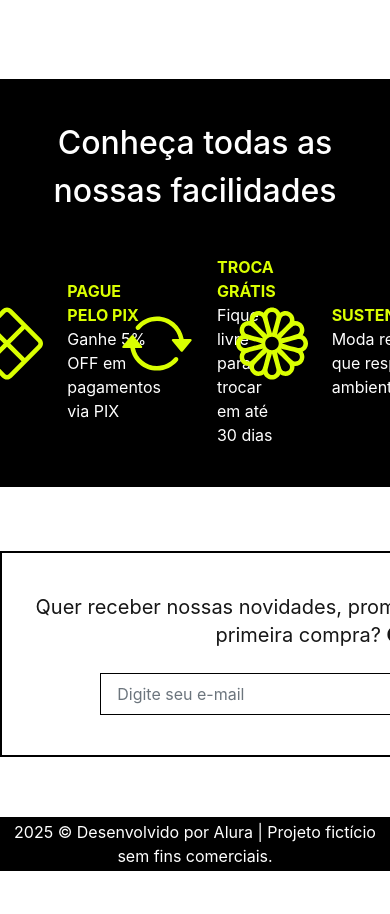
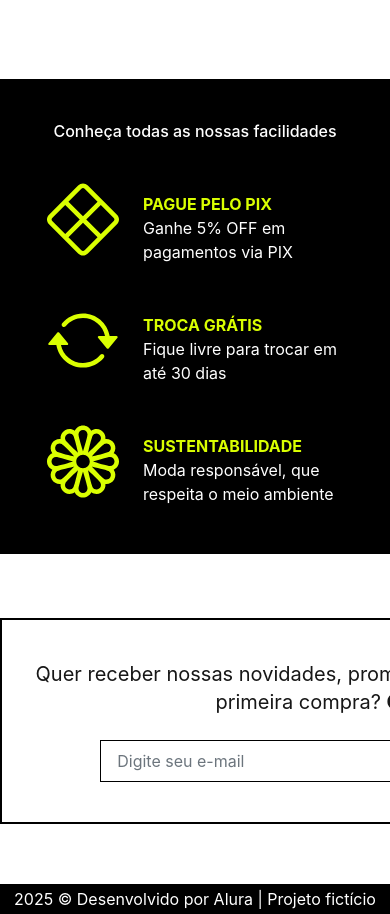
Before and after one commit to JessMotta/meteora-ecommerce_alura, a Next.js app: page / in a window 390 px wide. Shown: the part 3647-4561 px from the top of the page. Before the commit the page ends 4518 px from the top, so only its background shows below. Built offline with nearby package versions, Linux system fonts and the light colour scheme.

Commit message:
fix responsiveness in info section

```diff
--- a/src/components/Info/index.tsx
+++ b/src/components/Info/index.tsx
@@ -3,27 +3,27 @@ import Image from 'next/image'
 export function Info() {
     return (
         <div className="bg-black w-full w-min-[238px] mt-20 mb-16 py-10 text-white">
-            <h2 className="font-medium text-[32px] text-center">Conheça todas as nossas facilidades</h2>
+            <h2 className="font-medium lg:text-[32px] md:text-2xl sm:text-xl text-center">Conheça todas as nossas facilidades</h2>
             {/* Seção com as informações */}
-            <div className='flex flex-row justify-center gap-8 mt-10'>
+            <div className='flex flex-row flex-wrap justify-center gap-8 mt-10'>
                 {/* cada seção */}
-                <div className='flex justify-start items-center space-y-4 w-max-[304px]'>
+                <div className='flex justify-start items-center space-y-4 max-w-[304px]'>
                     <Image src="/pix.svg" width={72} height={72} alt='Logo do PIX' className='mr-6'/>
-                    <div className='w-max-[200px]'>
+                    <div className='max-w-[200px]'>
                         <p className="uppercase text-(--color-primary) font-bold text-base">Pague pelo PIX</p>
                         <p>Ganhe 5% OFF em pagamentos via PIX</p>
                     </div>
                 </div>
-                <div className='flex justify-start items-center space-y-4 w-max-[304px]'>
+                <div className='flex justify-start items-center space-y-4 max-w-[304px]'>
                     <Image src="/change.svg" width={72} height={72} alt='Logo do de troca' className='mr-6' />
-                    <div className='w-max-[200px]'>
+                    <div className='max-w-[200px]'>
                         <p className="uppercase text-(--color-primary) font-bold text-base">Troca grátis</p>
                         <p>Fique livre para trocar em até 30 dias</p>
                     </div>
                 </div>
-                <div className='flex justify-start items-center space-y-4 w-max-[304px]'>
+                <div className='flex justify-start items-center space-y-4 max-w-[304px]'>
                     <Image src="/sustainability.svg" width={72} height={72} alt='Logo da sustentabilidade' className='mr-6' />
-                    <div className='w-max-[200px]'>
+                    <div className='max-w-[200px]'>
                         <p className="uppercase text-(--color-primary) font-bold text-base">Sustentabilidade</p>
                         <p>Moda responsável, que respeita o meio ambiente</p>
                     </div>
```
